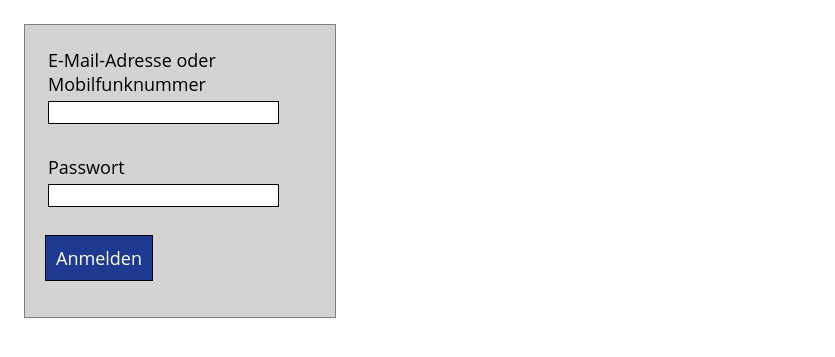
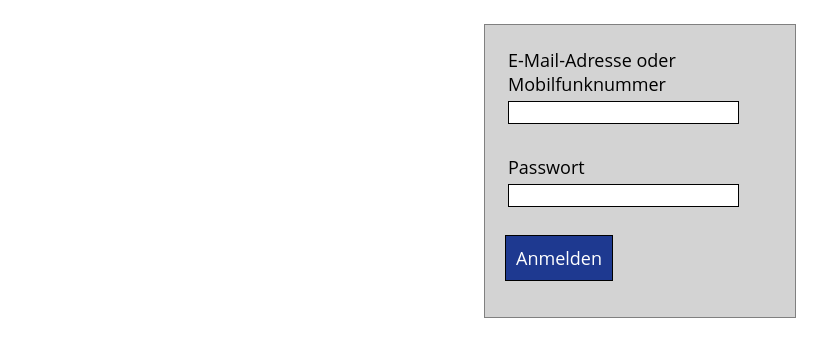
Before and after one commit to BuilderJG/TTBv2, a Flask app: page /login/spond in a window 1280 px wide. Shown: the part 112-469 px from the top of the page, without its empty margins (0-835 px from the left). Run offline with Flask 3, Linux system fonts and the light colour scheme; parts of the project's set-up code (start-up, migrations or seed data) failed here and were passed over.

Commit message:
CSS-Klasse "formPage" hinzugefügt. Seiten mit dieser Klasse werden mit display: flex angezeigt, Elemente werden mittig angeordnet

```diff
--- a/static/login_spond.css
+++ b/static/login_spond.css
@@ -17,11 +17,6 @@ header a {
 
 header a:hover {
     background-color: indianred;
-}
-
-.page:has( > section) {
-    display:flex;
-    justify-content:center;
 }
 
 section {
--- a/static/main.css
+++ b/static/main.css
@@ -380,3 +380,8 @@ dialog .dialog-content {
     0%, 80%, 100% { box-shadow: 0 2.5em 0 -1.3em }
     40% { box-shadow: 0 2.5em 0 0 }
 }
+
+.formPage {
+    display:flex;
+    justify-content:center;
+}
--- a/static/main.js
+++ b/static/main.js
@@ -59,7 +59,11 @@ function page(selectedPage) { // selectedPage: String = htmlId
     }
     for (let i in pages) { // Versteckt alle Seiten, außer der ausgewählten
         if (pages[i].id === selectedPage) {
-            pages[i].style.display = "block"
+            if (pages[i].classList.contains("formPage")) {
+                pages[i].style.display = "flex"
+            } else {
+                pages[i].style.display = "block"
+            }
             if (pageFunctions.hasOwnProperty(selectedPage)) { // Führt die Funktionen aus, die mit der Seite verknüpft sind
                 for (let j in pageFunctions[selectedPage]) {
                     pageFunctions[selectedPage][j]();
--- a/templates/login_spond.html
+++ b/templates/login_spond.html
@@ -16,7 +16,7 @@
     </ul>
 </header>
 <main>
-    <div class="page">
+    <div class="formPage page">
         <section id="spond_login_section_credentials">
             <form>
                 <label for="spond_login-mail">
```
